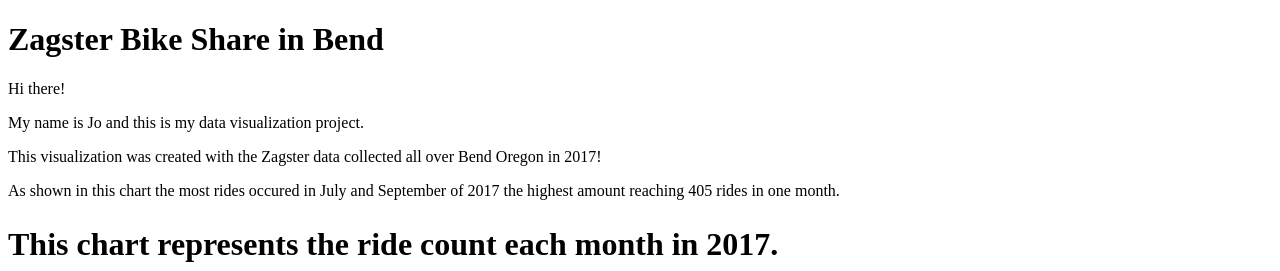
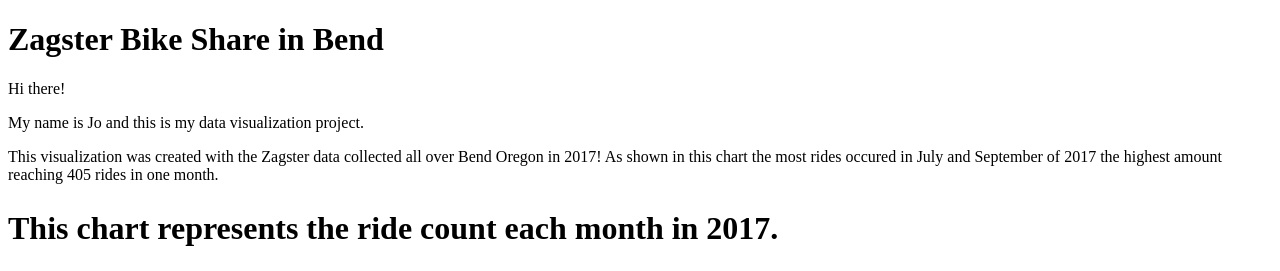
Before and after one commit to jojaramillo/zagster-client, a plain HTML site: page index.html in a window 1280 px wide. Drawn offline with nearby package versions, Linux system fonts and the light colour scheme; no server answers.

```diff
--- a/index.html
+++ b/index.html
@@ -14,8 +14,8 @@
     <h1>Zagster Bike Share in Bend</h1>
 <p>Hi there! </p>
   <p>My name is Jo and this is my data visualization project.</p>
-  <p>This visualization was created with the Zagster data collected all over Bend Oregon in 2017!</p>
-  <p>As shown in this chart the most rides occured in July and September of 2017 the highest amount reaching 405 rides in one month.</p>
+  <p>This visualization was created with the Zagster data collected all over Bend Oregon in 2017!
+  As shown in this chart the most rides occured in July and September of 2017 the highest amount reaching 405 rides in one month.</p>
   <h2>This chart represents the ride count each month in 2017.</h2>
 
   <canvas id="myChart"></canvas>
```
Also changed, not shown: IMG_2746.JPG (deleted).
